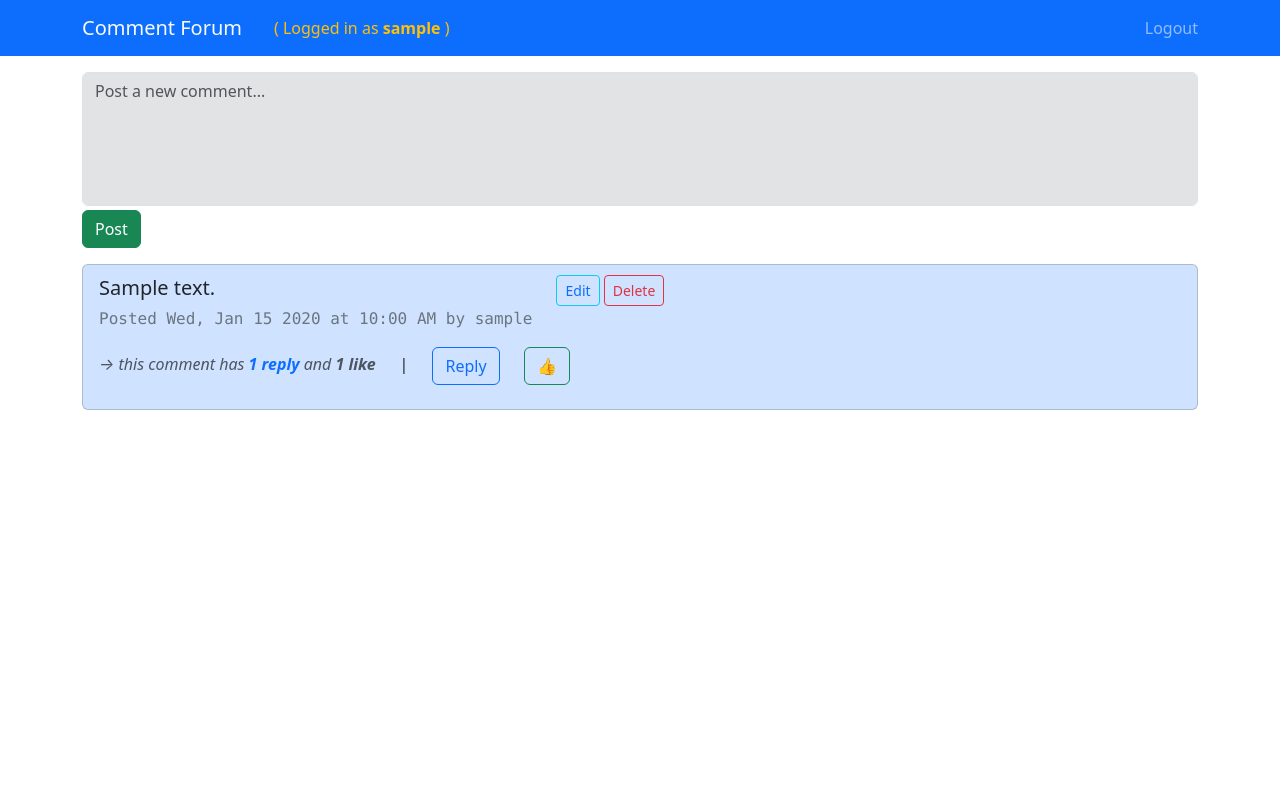
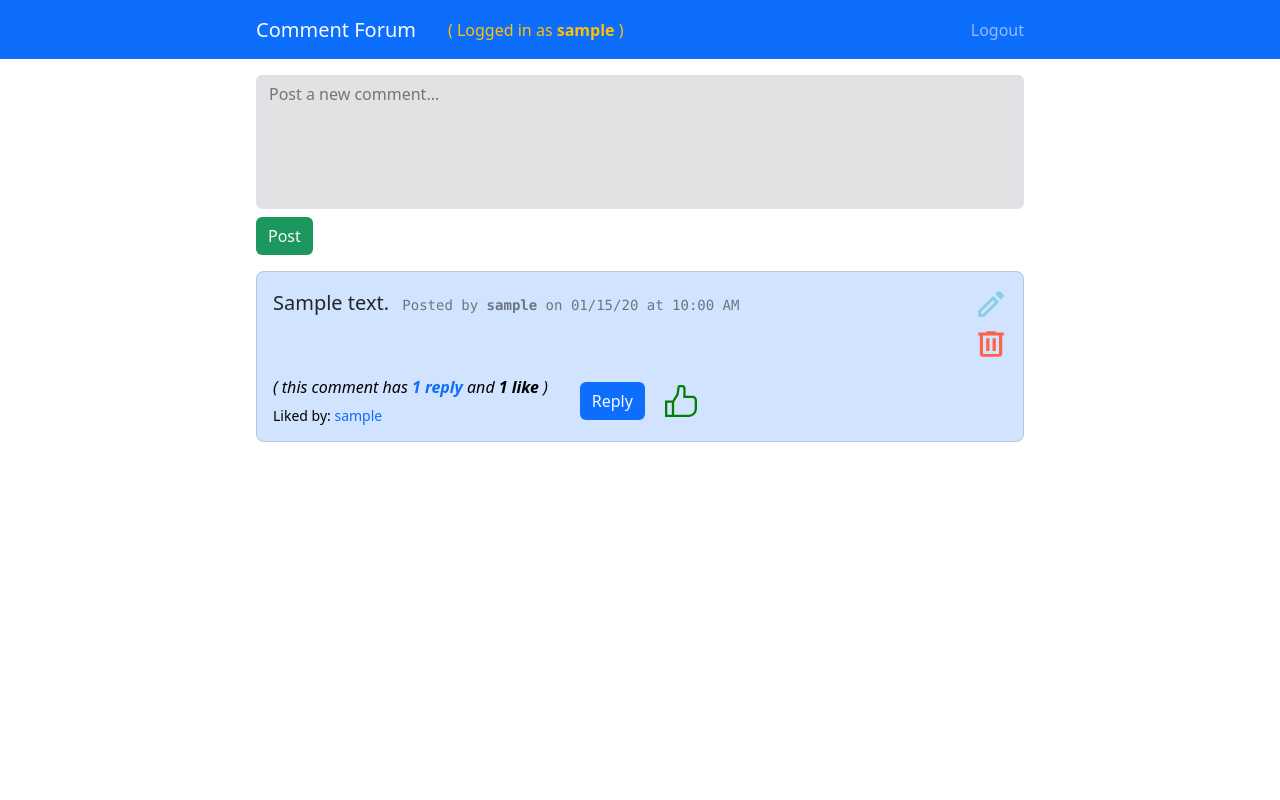
Before and after one commit to hawkjosh/python-newsfeed-update, a Flask app: page / in a window 1280 px wide. Run offline with Flask 3, Linux system fonts and the light colour scheme; a user stored in the database is signed in; tables that the repository leaves empty hold one stand-in row (values such as "Sample post").

Commit message:
adding custom css styling, migrating from bootstrap

```diff
--- /dev/null
+++ b/app/static/css/_base.css
@@ -0,0 +1,65 @@
+:root {
+	--font-family: system-ui, -apple-system, 'Segoe UI', Roboto, 'Helvetica Neue',
+		'Noto Sans', 'Liberation Sans', Arial, sans-serif, 'Apple Color Emoji',
+		'Segoe UI Emoji', 'Segoe UI Symbol', 'Noto Color Emoji';
+	--color-primary: hsla(216, 98%, 52%, 1);
+	--color-light: hsla(210, 17%, 98%, 1);
+	--color-yellow: hsla(45, 100%, 51%, 1);
+	--color-green: hsla(152, 69%, 35%, 1);
+}
+
+*,
+::before,
+::after {
+	box-sizing: border-box;
+	margin: 0;
+	outline: none;
+}
+
+body {
+	font-family: var(--font-family);
+
+	& nav {
+		position: sticky;
+		top: 0;
+		z-index: 1020;
+		background-color: var(--color-primary);
+		padding: 1rem;
+
+		& .nav-container {
+			max-width: 48rem;
+			margin: auto;
+			display: flex;
+			justify-content: space-between;
+			align-items: center;
+
+			& .nav-title-wrapper {
+				display: flex;
+				align-items: center;
+				gap: 2rem;
+				color: var(--color-light);
+
+				& .nav-brand {
+					font-size: 1.25rem;
+				}
+
+				& .nav-user {
+					color: var(--color-yellow);
+
+					& .logged-in-user {
+						font-weight: bold;
+					}
+				}
+			}
+
+			& .nav-link {
+				color: hsla(0, 100%, 100%, 0.55);
+				text-decoration: none;
+
+				&:hover {
+					color: hsla(0, 100%, 100%, 0.75);
+				}
+			}
+		}
+	}
+}
--- /dev/null
+++ b/app/static/css/_index.css
@@ -0,0 +1,298 @@
+main {
+	max-width: 48rem;
+	margin: auto;
+	display: flex;
+	flex-direction: column;
+	gap: 1rem;
+	padding: 1rem 0;
+
+	& .login-message-container {
+		width: 100%;
+
+		& .login-message-text {
+			background-color: hsla(354, 70%, 54%, 1);
+			color: var(--color-light);
+			font-size: 1.5rem;
+			text-align: center;
+			padding: 0.5rem;
+		}
+
+		& .login-message-actions {
+			display: flex;
+			justify-content: center;
+			align-items: center;
+			gap: 1rem;
+			padding: 1rem;
+
+			& .login-btn {
+				background-color: var(--color-primary);
+				color: var(--color-light);
+				text-decoration: none;
+				border-radius: 0.375rem;
+				padding: 0.375rem 0.75rem;
+				font-size: 1.25rem;
+				line-height: 1.875rem;
+
+				&:hover {
+					background-color: hsla(215, 90%, 44%, 1);
+				}
+
+				&:active {
+					background-color: hsla(216, 91%, 42%, 1);
+				}
+			}
+
+			& .register-btn {
+				background-color: var(--color-primary);
+				color: var(--color-light);
+				text-decoration: none;
+				border-radius: 0.375rem;
+				padding: 0.375rem 0.75rem;
+				font-size: 1.25rem;
+				line-height: 1.875rem;
+
+				&:hover {
+					background-color: hsla(215, 90%, 44%, 1);
+				}
+
+				&:active {
+					background-color: hsla(216, 91%, 42%, 1);
+				}
+			}
+		}
+	}
+
+	& .post-comment-container {
+		display: flex;
+		flex-direction: column;
+		align-items: flex-start;
+		gap: 0.5rem;
+
+		& .post-comment-textbox {
+			width: 100%;
+			font-size: 1rem;
+			font-family: inherit;
+			line-height: 1.5rem;
+			color: hsla(210, 11%, 15%, 1);
+			background-color: hsla(220, 5%, 89%, 1);
+			border: 0.0625rem solid hsla(210, 14%, 89%, 1);
+			border-radius: 0.375rem;
+			padding: 0.375rem 0.75rem;
+			resize: none;
+
+			&:focus {
+				outline: 0.125rem solid hsla(210, 90%, 75%, 0.75);
+			}
+		}
+
+		& .post-comment-btn {
+			color: var(--color-light);
+			background-color: var(--color-green);
+			border: none;
+			font-family: inherit;
+			padding: 0.5rem 0.75rem;
+			border-radius: 0.375rem;
+			font-size: 1rem;
+
+			&:hover {
+				cursor: pointer;
+				background-color: hsla(152, 69%, 30%, 1);
+			}
+
+			&:active {
+				background-color: hsla(152, 69%, 25%, 1);
+			}
+		}
+	}
+
+	& .comments-list-container {
+		display: flex;
+		flex-direction: column;
+		gap: 1.5rem;
+
+		& .no-comments-message {
+			width: 75%;
+			font-size: 1.5rem;
+			text-align: center;
+			padding: 2rem;
+			margin: auto;
+			color: hsla(190, 90%, 50%, 1);
+			background-color: hsla(45, 100%, 51%, 1);
+		}
+
+		& .comment-card {
+			background-color: hsla(216, 100%, 91%, 1);
+			border: 0.0625rem solid hsla(210, 25%, 75%, 0.75);
+			border-radius: 0.5rem;
+			padding: 1rem;
+			display: flex;
+			flex-direction: column;
+			gap: 1rem;
+
+			& .comment-content-container {
+				display: flex;
+				justify-content: space-between;
+				gap: 1rem;
+
+				& .comment-content-text {
+					font-size: 1.25rem;
+					line-height: 1.875rem;
+					color: hsla(210, 11%, 15%, 1);
+
+					& .comment-content-subtext {
+						font-family: SFMono-Regular, Menlo, Monaco, Consolas,
+							'Liberation Mono', 'Courier New', monospace;
+						font-size: 0.875rem;
+						color: hsla(208, 7%, 46%, 1);
+						margin-left: 0.5rem;
+
+						& .comment-username {
+							font-weight: bold;
+						}
+					}
+				}
+
+				& .comment-content-actions {
+					display: flex;
+					flex-direction: column;
+					align-items: center;
+					justify-content: stretch;
+					gap: 0.5rem;
+
+					& .comment-edit-link {
+						background-color: transparent;
+						padding: 1rem;
+						border: none;
+						aspect-ratio: 1/1;
+						width: 1.75rem;
+						background-image: url('../images/edit_icon.svg');
+						background-repeat: no-repeat;
+						background-size: cover;
+
+						&:hover {
+							cursor: pointer;
+							background-color: var(--color-light);
+							border-radius: 0.375rem;
+						}
+					}
+
+					& .comment-delete-btn {
+						background-color: transparent;
+						padding: 1rem;
+						border: none;
+						aspect-ratio: 1/1;
+						width: 1.75rem;
+						background-image: url('../images/delete_icon.svg');
+						background-repeat: no-repeat;
+						background-size: cover;
+
+						&:hover {
+							cursor: pointer;
+							background-color: var(--color-light);
+							border-radius: 0.375rem;
+						}
+					}
+				}
+			}
+
+			& .comment-info-container {
+				display: flex;
+				justify-content: flex-start;
+				align-items: center;
+				gap: 2rem;
+
+				& .comment-info-wrapper {
+					display: flex;
+					flex-direction: column;
+					gap: 0.5rem;
+
+					& .comment-info-text {
+						font-style: italic;
+
+						& .comment-replies-link {
+							color: var(--color-primary);
+							font-weight: bold;
+							text-decoration: none;
+
+							&:hover {
+								color: red;
+							}
+
+							&:active,
+							:focus,
+							:focus-within,
+							:target,
+							:visited {
+								color: var(--color-primary);
+							}
+						}
+
+						& .likes-count {
+							font-weight: bold;
+						}
+					}
+
+					& .liked-by-list {
+						font-size: 0.875rem;
+
+						& .liked-by-name {
+							color: var(--color-primary);
+
+							&::after {
+								content: ',';
+							}
+
+							&:last-child::after {
+								content: unset;
+							}
+						}
+					}
+				}
+
+				& .comment-info-actions {
+					display: flex;
+					justify-content: center;
+					align-items: center;
+					gap: 1rem;
+
+					& .comment-like-btn {
+						background-color: transparent;
+						padding: 1rem;
+						border: none;
+						aspect-ratio: 1/1;
+						width: 2.5rem;
+						background-image: url('../images/like_icon.svg');
+						background-repeat: no-repeat;
+						background-size: cover;
+
+						&:hover {
+							cursor: pointer;
+							background-color: var(--color-light);
+							border-radius: 0.375rem;
+						}
+					}
+
+					& .comment-reply-btn {
+						text-align: center;
+						text-decoration: none;
+						color: var(--color-light);
+						background-color: var(--color-primary);
+						border: none;
+						font-family: inherit;
+						padding: 0.5rem 0.75rem;
+						border-radius: 0.375rem;
+						font-size: 1rem;
+
+						&:hover {
+							background-color: hsla(215, 90%, 44%, 1);
+						}
+
+						&:active {
+							background-color: hsla(216, 91%, 42%, 1);
+						}
+					}
+				}
+			}
+		}
+	}
+}
--- /dev/null
+++ b/app/static/css/styles.css
@@ -0,0 +1,2 @@
+@import url('./_base.css');
+@import url('./_index.css');
--- a/app/templates/base.html
+++ b/app/templates/base.html
@@ -5,45 +5,39 @@
 			name="viewport"
 			content="width=device-width, initial-scale=1" />
 
-		<link
+			<!-- <link
 			href="https://cdn.jsdelivr.net/npm/bootstrap@5.3.0/dist/css/bootstrap.min.css"
 			rel="stylesheet"
 			integrity="sha384-9ndCyUaIbzAi2FUVXJi0CjmCapSmO7SnpJef0486qhLnuZ2cdeRhO02iuK6FUUVM"
-			crossorigin="anonymous" />
+			crossorigin="anonymous" /> -->
+
+			<link rel="stylesheet" href="../static/css/styles.css">
 
 		<title>Comment Forum</title>
 	</head>
 
 	<body>
-		<nav
-			class="navbar sticky-top bg-primary"
-			data-bs-theme="dark">
-			<div class="container">
+		<nav>
+			<div class="nav-container">
 				{% if current_user.is_authenticated %}
-				<div class="d-flex align-items-center gap-3">
-					<div class="navbar-brand text-light">Comment Forum</div>
-					<div class="navbar-text text-warning">
-						( Logged in as <strong>{{ current_user.username }}</strong> )
-					</div>
+				<div class="nav-title-wrapper">
+					<div class="nav-brand">Comment Forum</div>
+					<div class="nav-user">( Logged in as <span class="logged-in-user">{{ current_user.username }}</span> )</div>
 				</div>
-				<div class="navbar-nav">
-					<a
-						class="nav-link"
-						href="{{ url_for('logout') }}"
-						>Logout</a
-					>
+				<a class="nav-link" href="{{ url_for('logout') }}">Logout</a>
+				{% else %}
+				<div class="nav-title-wrapper">
+					<div class="nav-brand">Comment Forum</div>
 				</div>
-				{% else %}
-				<div class="navbar-brand text-light">Comment Forum</div>
 				{% endif %}
 			</div>
 		</nav>
 
 		{% block content %}{% endblock %}
 
-		<script
+		<!-- <script
 			src="https://cdn.jsdelivr.net/npm/bootstrap@5.3.0/dist/js/bootstrap.bundle.min.js"
 			integrity="sha384-geWF76RCwLtnZ8qwWowPQNguL3RmwHVBC9FhGdlKrxdiJJigb/j/68SIy3Te4Bkz"
-			crossorigin="anonymous"></script>
+			crossorigin="anonymous"></script> -->
 	</body>
 </html>
--- a/app/templates/index.html
+++ b/app/templates/index.html
@@ -1,140 +1,113 @@
 {% extends "base.html" %} {% block content %}
-<div class="mb-3">
-	<div class="container mt-3">
+<main>
 	{% if current_user.is_authenticated %} {% block post_comment %}
 	<form
-			class="d-flex flex-column align-items-start gap-1"
+		class="post-comment-container"
 		action="."
 		method="POST">
 		<textarea
-				class="form-control bg-secondary-subtle"
+			class="post-comment-textbox"
 			name="contents"
 			placeholder="Post a new comment..."
-				rows="5"
-				style="resize: none"></textarea>
-			<button
-				class="btn btn-success"
-				type="submit">
-				Post
-			</button>
+			rows="5"></textarea>
+		<input
+			class="post-comment-btn"
+			type="submit"
+			value="Post" />
 	</form>
 	{% endblock %} {% else %}
-		<div class="fs-4 text-bg-danger text-center p-2">
+	<div class="login-message-container">
+		<div class="login-message-text">
 			You must be logged in to interact with the comment forum.
 		</div>
-		<div class="d-flex justify-content-center align-items-center gap-3 p-3">
+		<div class="login-message-actions">
 			<a
-				class="btn btn-primary fs-5"
+				class="login-btn"
 				href="{{ url_for('login') }}"
 				>LOGIN</a
 			>
 			<span>or</span>
 			<a
-				class="btn btn-primary fs-5"
+				class="register-btn"
 				href="{{ url_for('register') }}"
 				>REGISTER</a
 			>
 		</div>
-		{% endif %} {% block body %}{% endblock %}
 	</div>
+	{% endif %} {% block body %} {% endblock %}
 
-	<div class="container d-flex flex-column gap-4">
+	<div class="comments-list-container">
 		{% if comments|length == 0 %}
-		<div
-			class="w-75 fs-4 text-info-emphasis text-bg-warning text-center p-5 mt-5 mx-auto">
+		<div class="no-comments-message">
 			No comments posted yet...be the first!!
 		</div>
-		{% else %}
-		<div class="d-flex flex-column gap-2">
-			{% for comment in comments|sort(reverse=true, attribute="created_at") %}
-			<div class="card bg-primary-subtle p-2">
-				<div class="d-flex align-items-baseline gap-4 ps-2 pb-3">
-					<div class="d-flex flex-column gap-1">
-						<div class="fs-5">{{ comment.content }}</div>
-						<div class="font-monospace text-secondary">
-							Posted {% if comment.created_at %} {{
-							comment.created_at.strftime("%a, %b %d %Y at %I:%M %p") }} {% else
-							%} at an unknown time {% endif %} by {% if comment.user %} {{
-							comment.user.username }} {% else %} anonymous {% endif %}
+		{% else %} {% for comment in comments|sort(reverse=true, attribute="created_at") %}
+		<div class="comment-card">
+			<div class="comment-content-container">
+				<div class="comment-content-text">
+					{{ comment.content }}
+					<span class="comment-content-subtext">
+						Posted by {% if comment.user %} <span class="comment-username">{{ comment.user.username }}</span> {% else %} anonymous {% endif %} {% if comment.created_at %} on {{comment.created_at.strftime("%m/%d/%y at %I:%M %p") }} {% else %} at an unknown time {% endif %}
+					</span>
 				</div>
-					</div>
-					<div class="d-flex flex-row gap-2">
 				{% if comment.user_id == current_user.id %}
 				<form
+					class="comment-content-actions"
 					action="{{ url_for('delete_comment', comment_id=comment.id) }}"
 					method="POST">
 					<a
-								class="btn btn-sm btn-outline-info text-primary"
+						class="comment-edit-link"
 						href="{{ url_for('edit_comment', comment_id=comment.id) }}"
-								role="button"
-								>Edit</a
-							>
-							<button
-								class="btn btn-sm btn-outline-danger"
-								type="submit">
-								Delete
-							</button>
+						role="button">
+					</a>
+					<button class="comment-delete-btn" type="submit" />
+				</form>
+				{% endif %}
+			</div>
+
+			<div class="comment-info-container">
+				<div class="comment-info-wrapper">
+					<div class="comment-info-text">
+						( this comment has
+						{% if comment.replies|length == 0 %}
+						<span class="comment-replies-link">no replies</span>
+						{% elif comment.replies|length == 1 and current_user.is_authenticated %}
+						<a class="comment-replies-link" href="{{ url_for('replies', comment_id=comment.id) }}">1 reply</a>
+						{% elif comment.replies|length == 1 and not current_user.is_authenticated %}
+						<span class="comment-replies-link">1 reply</span>
+						{% elif comment.replies|length > 1 and current_user.is_authenticated %}
+						<a class="comment-replies-link" href="{{ url_for('replies', comment_id=comment.id) }}">{{ comment.replies|length }} replies</a>
+						{% elif comment.replies|length > 1 and not current_user.is_authenticated %}
+						<span class="comment-replies-link">{{ comment.replies|length }} replies</span>
+						{% endif %}
+						and
+						{% if comment.likes|length == 0 %}
+						<span class="likes-count">no likes</span>
+						{% elif comment.likes|length == 1 %}
+						<span class="likes-count">1 like</span>
+						{% elif comment.likes|length > 1 %}
+						<span class="likes-count">{{ comment.likes|length }} likes</span>
+						{% endif %}
+						)
+					</div>
+					{% if comment.likes %}
+					<div class="liked-by-list">
+						Liked by:
+						{% for like in comment.likes %}
+						<span class="liked-by-name">{{ like.user.username }}</span>
+						{% endfor %}
+					</div>
+					{% endif %}
+				</div>
+				{% if current_user.is_authenticated %}
+				<form class="comment-info-actions" action="{{ url_for('like_comment', comment_id=comment.id) }}" method="POST">
+					<a class="comment-reply-btn" href="{{ url_for('replies', comment_id=comment.id) }}" role="button">Reply</a>
+					<button class="comment-like-btn" type="submit" />
 				</form>
 				{% endif %}
 			</div>
 		</div>
-				<div class="d-flex align-items-baseline gap-4 ps-2">
-					<div class="text-muted fst-italic">
-						→ this comment has {% if comment.replies|length == 0 %}
-						<strong>no replies</strong>
-						{% elif comment.replies|length == 1 and
-						current_user.is_authenticated %}
-						<a
-							class="text-decoration-none"
-							href="{{ url_for('replies', comment_id=comment.id) }}"
-							><strong>1 reply</strong></a
-						>
-						{% elif comment.replies|length == 1 and not
-						current_user.is_authenticated %}
-						<strong>1 reply</strong>
-						{% elif comment.replies|length > 1 and current_user.is_authenticated
-						%}
-						<a
-							class="text-decoration-none"
-							href="{{ url_for('replies', comment_id=comment.id) }}"
-							><strong>{{ comment.replies|length }} replies</strong></a
-						>
-						{% elif comment.replies|length > 1 and not
-						current_user.is_authenticated %}
-						<strong>{{ comment.replies|length }} replies</strong>
-						{% endif %} and {% if comment.likes|length == 0 %}
-						<strong>no likes</strong>
-						{% elif comment.likes|length == 1 %}
-						<strong>1 like </strong>
-						{% else %}
-						<strong>{{ comment.likes|length }} likes </strong>
-						{% endif %}
+		{% endfor %} {% endif %}
 	</div>
-					{% if current_user.is_authenticated %}
-					<div>|</div>
-					<div>
-						<a
-							class="btn btn-outline-primary"
-							href="{{ url_for('replies', comment_id=comment.id) }}">
-							Reply
-						</a>
-					</div>
-					<div>
-						<form
-							action="{{ url_for('like_comment', comment_id=comment.id) }}"
-							method="POST">
-							<input
-								class="btn btn-outline-success"
-								type="submit"
-								value="👍" />
-						</form>
-					</div>
-					{% endif %}
-				</div>
-			</div>
-			{% endfor %}
-		</div>
-		{% endif %}
-	</div>
-</div>
+</main>
 {% endblock %}
```
Also changed, not shown: app/static/javascript/format-timestamp.js (added, +23 -0 lines), app/templates/test.html (added, +21 -0 lines), app/static/images/delete_icon.svg (added), app/static/images/edit_icon.svg (added), app/static/images/like_icon.svg (added). Lines whose indentation alone changed are shown as unchanged.
